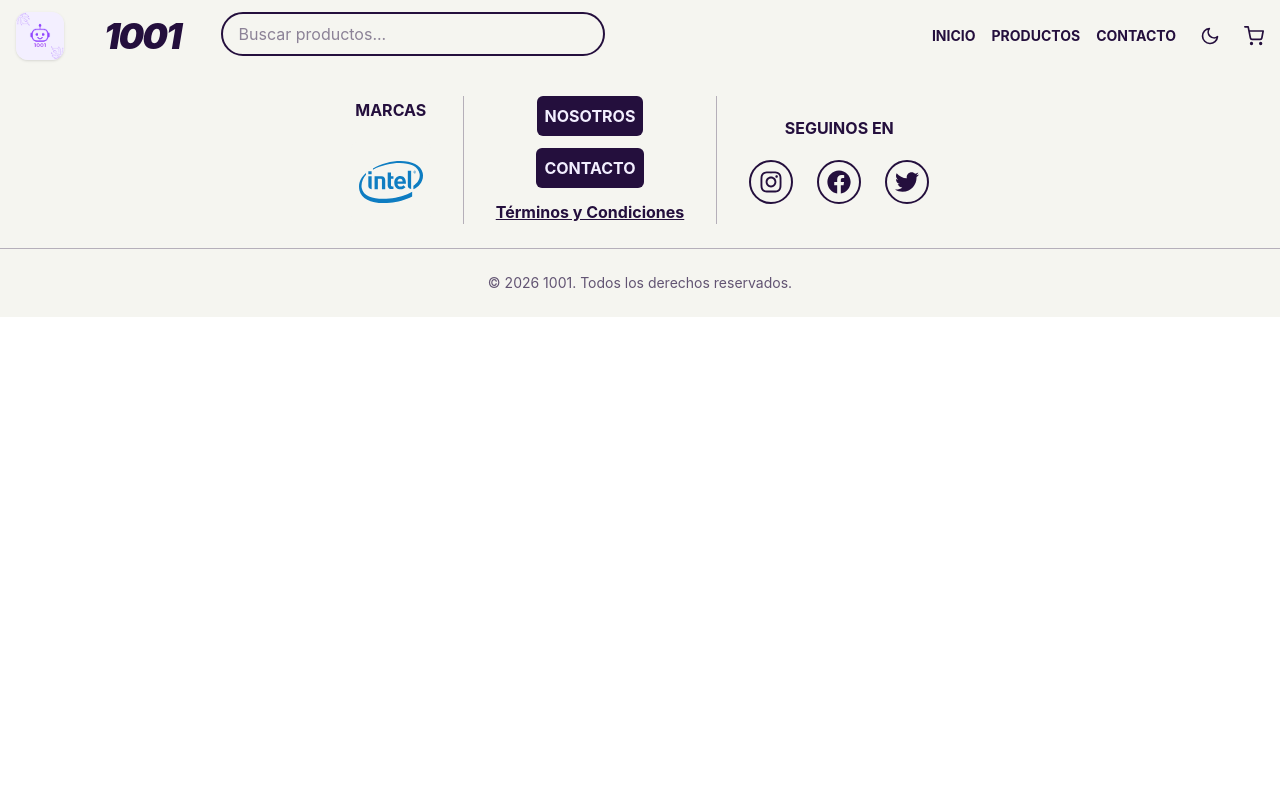
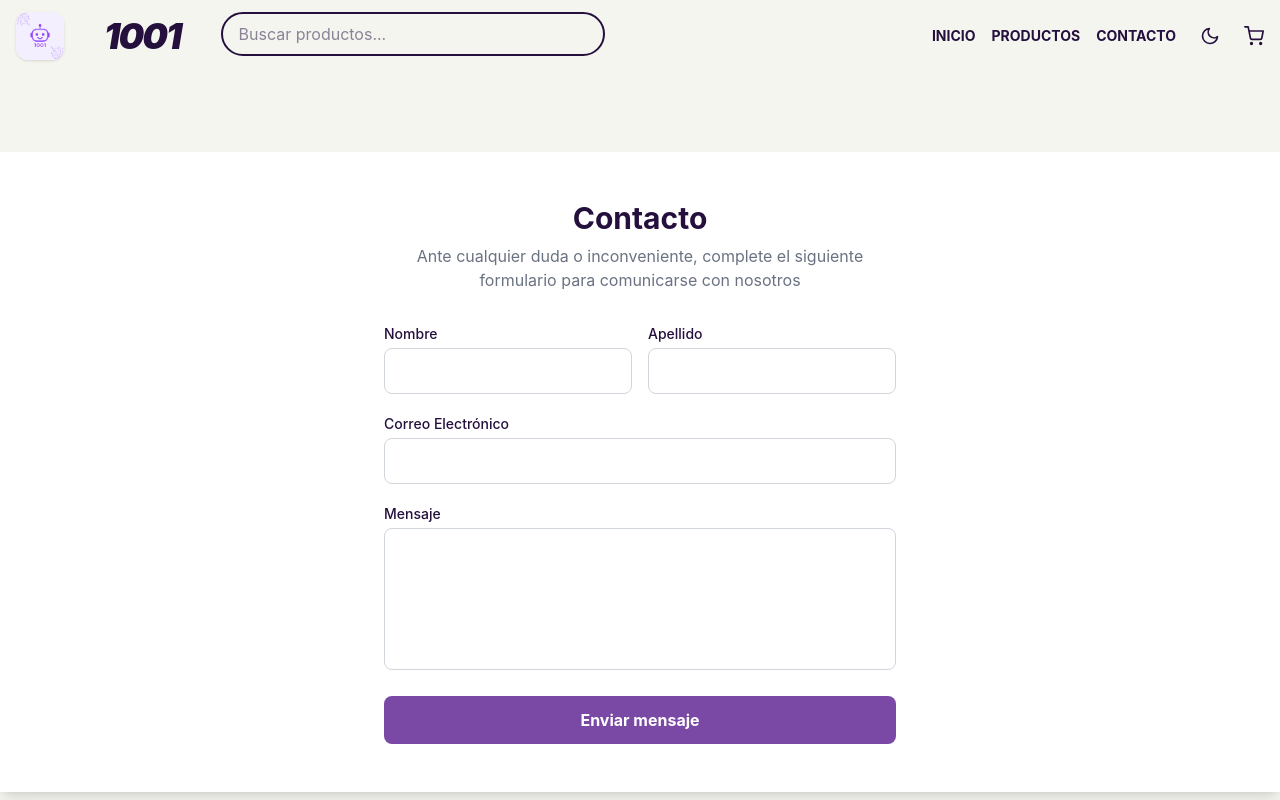
Before and after one commit to SebastianCastignani/tp-tienda-online-, a React (Vite) app: page /contacto in a window 1280 px wide. Shown: the top 800 px of the page. Built offline with nearby package versions, Linux system fonts and the light colour scheme.

Commit message:
Agregado pagina de formulario de contacto + links en header/footer hacia la pagina

```diff
--- a/src/App.jsx
+++ b/src/App.jsx
@@ -3,6 +3,7 @@ import Footer from './components/Footer'
 import Inicio from './pages/Inicio'
 import SobreNosotros from './pages/SobreNosotros'
 import Productos from './pages/Productos'
+import Contacto  from './pages/Contacto'
 import DetalleProducto from './pages/DetalleProducto'
 import { Routes, Route } from 'react-router-dom';
 import './App.css'
@@ -17,6 +18,7 @@ function App() {
         <Route path="/sobre-nosotros" element={<SobreNosotros />} />
         <Route path="/productos" element={<Productos />} />
         <Route path="/productos/:id" element={<DetalleProducto />} />
+        <Route path="/contacto" element={<Contacto />} />
       </Routes>
 
       <Footer /> {/* Se mantiene fijo en todas las páginas */}
--- a/src/components/Footer.jsx
+++ b/src/components/Footer.jsx
@@ -30,7 +30,7 @@ function Footer() {
 
                 <div className="flex flex-col items-center gap-3 px-8 py-4">
                     <Link to="/sobre-nosotros"><button className="text-text-dark dark:text-text-light hover:text-hover-dark dark:hover:text-hover-light bg-text-light dark:bg-text-dark border-none font-bold p-2 rounded-md cursor-pointer transition-all duration-300">NOSOTROS</button></Link>
-                    <Link to=""><button className="text-text-dark dark:text-text-light hover:text-hover-dark dark:hover:text-hover-light bg-text-light dark:bg-text-dark border-none font-bold p-2 rounded-md cursor-pointer transition-all duration-300">CONTACTO</button></Link>
+                    <Link to="/contacto"><button className="text-text-dark dark:text-text-light hover:text-hover-dark dark:hover:text-hover-light bg-text-light dark:bg-text-dark border-none font-bold p-2 rounded-md cursor-pointer transition-all duration-300">CONTACTO</button></Link>
                     <a className="text-text-light dark:text-text-dark hover:text-hover-light dark:hover:text-hover-dark border-none font-bold underline cursor-pointer transition-all duration-300">Términos y Condiciones</a>
                 </div>
 
--- a/src/components/Header.jsx
+++ b/src/components/Header.jsx
@@ -49,7 +49,7 @@ function Header() {
               <nav className="hidden md:flex items-center gap-4 text-sm font-bold">
                 <Link to="/" className="text-text-light dark:text-text-dark hover:text-hover-light dark:hover:text-hover-dark">INICIO</Link>
                 <Link to="/productos" className="text-text-light dark:text-text-dark hover:text-hover-light dark:hover:text-hover-dark">PRODUCTOS</Link>
-                <Link to="#" className="text-text-light dark:text-text-dark hover:text-hover-light dark:hover:text-hover-dark">CONTACTO</Link>
+                <Link to="/contacto" className="text-text-light dark:text-text-dark hover:text-hover-light dark:hover:text-hover-dark">CONTACTO</Link>
               </nav>
               <button onClick={toggleTema}>{tema === "light" ? <FiMoon className="text-xl text-text-light dark:text-text-dark hover:text-hover-light dark:hover:text-hover-dark cursor-pointer" /> : <FiSun className="text-xl text-text-light dark:text-text-dark hover:text-hover-light dark:hover:text-hover-dark cursor-pointer" />}</button>
               <Link to="#" className="relative"><FiShoppingCart className="text-xl text-text-light dark:text-text-dark hover:text-hover-light dark:hover:text-hover-dark" /></Link>
@@ -65,7 +65,7 @@ function Header() {
         <div className="md:hidden border-t border-text-light/20 dark:border-text-dark/20 px-4 py-2">
           <Link to="/" className="font-bold block py-2 text-text-light dark:text-text-dark hover:text-hover-light dark:hover:text-hover-dark" onClick={() => setMenuAbierto(false)}>INICIO</Link>
           <Link to="/productos" className="font-bold block py-2 text-text-light dark:text-text-dark hover:text-hover-light dark:hover:text-hover-dark" onClick={() => setMenuAbierto(false)}>PRODUCTOS</Link>
-          <Link to="#" className="font-bold block py-2 text-text-light dark:text-text-dark hover:text-hover-light dark:hover:text-hover-dark" onClick={() => setMenuAbierto(false)}>CONTACTO</Link>
+          <Link to="/contacto" className="font-bold block py-2 text-text-light dark:text-text-dark hover:text-hover-light dark:hover:text-hover-dark" onClick={() => setMenuAbierto(false)}>CONTACTO</Link>
         </div>
       )}
     </header>
--- a/src/pages/Contacto.jsx
+++ b/src/pages/Contacto.jsx
@@ -1,3 +1,117 @@
+import { useState } from 'react'
+
 export default function Contacto() {
-  return <div>Hola desde Contacto</div>;
+  const [nombre, setNombre] = useState("")
+  const [apellido, setApellido] = useState("")
+  const [email, setEmail] = useState("")
+  const [mensaje, setMensaje] = useState("")
+  const [errores, setErrores] = useState({})
+  const [enviado, setEnviado] = useState(false)
+
+  function validarFormulario() {
+    const nuevosErrores = {}
+
+    if (!nombre.trim()) {
+      nuevosErrores.nombre = "El nombre es obligatorio"
+    }
+    if (!apellido.trim()) {
+      nuevosErrores.apellido = "El apellido es obligatorio"
+    }
+    if (!email.trim()) {
+      nuevosErrores.email = "El correo electrónico es obligatorio"
+    } else if (!email.includes("@")) {
+      nuevosErrores.email = "El correo electrónico no es válido"
+    }
+    if (!mensaje.trim()) {
+      nuevosErrores.mensaje = "El mensaje es obligatorio"
+    }
+
+    setErrores(nuevosErrores)
+    return Object.keys(nuevosErrores).length === 0
+  }
+
+  function manejarEnvio(e) {
+    e.preventDefault()
+
+    if (validarFormulario()) {
+      console.log("Nombre:", nombre)
+      console.log("Apellido:", apellido)
+      console.log("Email:", email)
+      console.log("Mensaje:", mensaje)
+      setEnviado(true)
+    }
+  }
+
+  return (
+    <div className="min-h-screen bg-bg-light dark:bg-bg-dark flex items-center justify-center">
+      <div className="w-full bg-white dark:bg-gray-900 shadow-lg md:px-96 md:py-12 px-6 py-8">
+        <h1 className="text-3xl font-bold text-center text-text-light dark:text-text-dark mb-2">Contacto</h1>
+        <p className="text-center text-gray-500 dark:text-gray-400 mb-8">Ante cualquier duda o inconveniente, complete el siguiente formulario para comunicarse con nosotros</p>
+
+        <form className="space-y-5" onSubmit={manejarEnvio} noValidate>
+          <div className="flex gap-4">
+            <div className="flex-1">
+              <label htmlFor="nombre" className="block text-sm font-medium text-text-light dark:text-text-dark mb-1">Nombre</label>
+              <input
+                type="text"
+                id="nombre"
+                name="nombre"
+                value={nombre}
+                onChange={(e) => { setNombre(e.target.value); setErrores(prev => ({...prev, nombre: ""})) }}
+                className={`w-full px-4 py-2.5 rounded-lg border bg-white dark:bg-gray-800 text-text-light dark:text-text-dark focus:ring-2 focus:ring-hover-light dark:focus:ring-hover-dark focus:border-transparent outline-none transition-all duration-200 ${errores.nombre ? "border-red-500" : "border-gray-300 dark:border-gray-600"}`}
+              />
+              {errores.nombre && <p className="text-red-500 text-sm mt-1">{errores.nombre}</p>}
+            </div>
+            <div className="flex-1">
+              <label htmlFor="apellido" className="block text-sm font-medium text-text-light dark:text-text-dark mb-1">Apellido</label>
+              <input
+                type="text"
+                id="apellido"
+                name="apellido"
+                value={apellido}
+                onChange={(e) => { setApellido(e.target.value); setErrores(prev => ({...prev, apellido: ""})) }}
+                className={`w-full px-4 py-2.5 rounded-lg border bg-white dark:bg-gray-800 text-text-light dark:text-text-dark focus:ring-2 focus:ring-hover-light dark:focus:ring-hover-dark focus:border-transparent outline-none transition-all duration-200 ${errores.apellido ? "border-red-500" : "border-gray-300 dark:border-gray-600"}`}
+              />
+              {errores.apellido && <p className="text-red-500 text-sm mt-1">{errores.apellido}</p>}
+            </div>
+          </div>
+
+          <div>
+            <label htmlFor="email" className="block text-sm font-medium text-text-light dark:text-text-dark mb-1">Correo Electrónico</label>
+            <input
+              type="email"
+              id="email"
+              name="email"
+              value={email}
+              onChange={(e) => { setEmail(e.target.value); setErrores(prev => ({...prev, email: ""})) }}
+              className={`w-full px-4 py-2.5 rounded-lg border bg-white dark:bg-gray-800 text-text-light dark:text-text-dark focus:ring-2 focus:ring-hover-light dark:focus:ring-hover-dark focus:border-transparent outline-none transition-all duration-200 ${errores.email ? "border-red-500" : "border-gray-300 dark:border-gray-600"}`}
+            />
+            {errores.email && <p className="text-red-500 text-sm mt-1">{errores.email}</p>}
+          </div>
+
+          <div>
+            <label htmlFor="mensaje" className="block text-sm font-medium text-text-light dark:text-text-dark mb-1">Mensaje</label>
+            <textarea
+              id="mensaje"
+              name="mensaje"
+              rows={5}
+              value={mensaje}
+              onChange={(e) => { setMensaje(e.target.value); setErrores(prev => ({...prev, mensaje: ""})) }}
+              className={`w-full px-4 py-2.5 rounded-lg border bg-white dark:bg-gray-800 text-text-light dark:text-text-dark focus:ring-2 focus:ring-hover-light dark:focus:ring-hover-dark focus:border-transparent outline-none resize-none transition-all duration-200 ${errores.mensaje ? "border-red-500" : "border-gray-300 dark:border-gray-600"}`}
+            ></textarea>
+            {errores.mensaje && <p className="text-red-500 text-sm mt-1">{errores.mensaje}</p>}
+          </div>
+
+          {enviado && <p className="font-bold text-green-500 text-center mb-6">¡Mensaje enviado con éxito!</p>}
+
+          <button
+            type="submit"
+            className="w-full py-3 bg-hover-light dark:bg-hover-dark text-white font-bold rounded-lg hover:opacity-90 transition-all duration-200 cursor-pointer"
+          >
+            Enviar mensaje
+          </button>
+        </form>
+      </div>
+    </div>
+  )
 }
```
